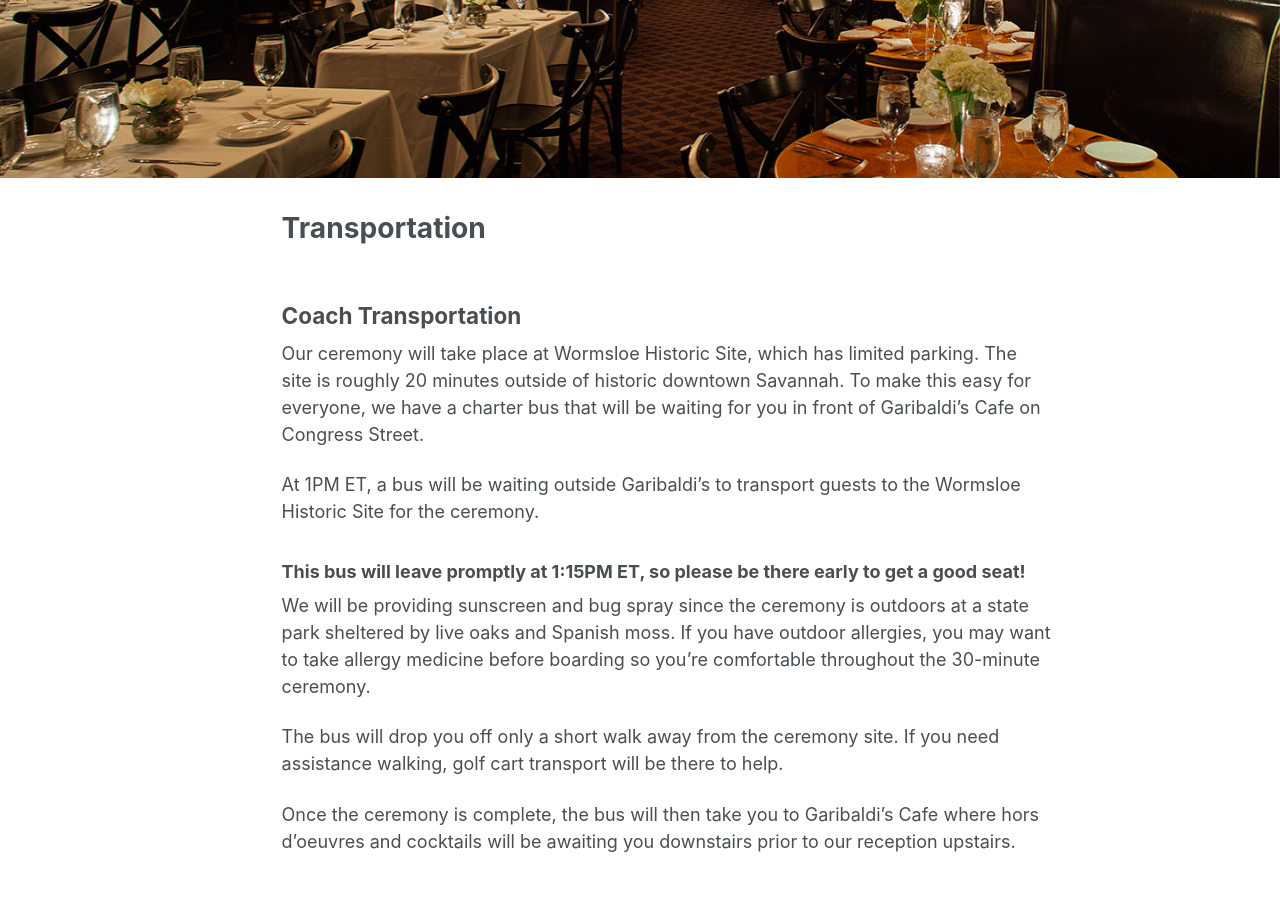
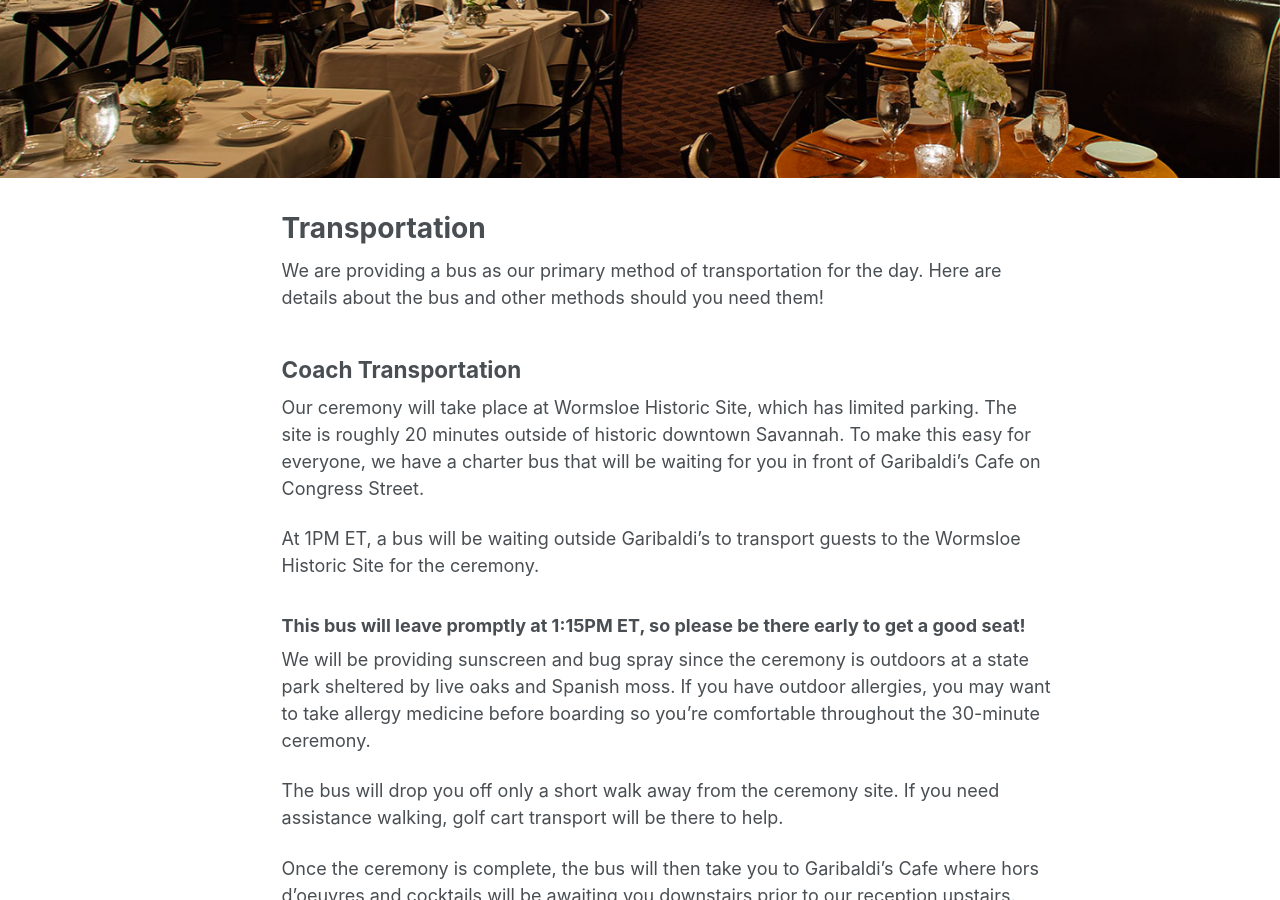
Before and after one commit to jon-arnold/JL-adventures, a Jekyll site: the page built from _posts/2017-01-06-transportation.markdown, in a window 1280 px wide and 900 px high, scrolled down 412 px. Built offline with Jekyll 4.4.1, drawn with Linux system fonts in a browser that asks for light colours.

Commit message:
Added transport header
So the summary page looks nice.

```diff
--- a/_posts/2017-01-06-transportation.markdown
+++ b/_posts/2017-01-06-transportation.markdown
@@ -6,6 +6,8 @@ categories: wedding
 header:
   image: garibaldis.jpg
 ---
+
+We are providing a bus as our primary method of transportation for the day. Here are details about the bus and other methods should you need them!
 
 ## Coach Transportation
 
```
